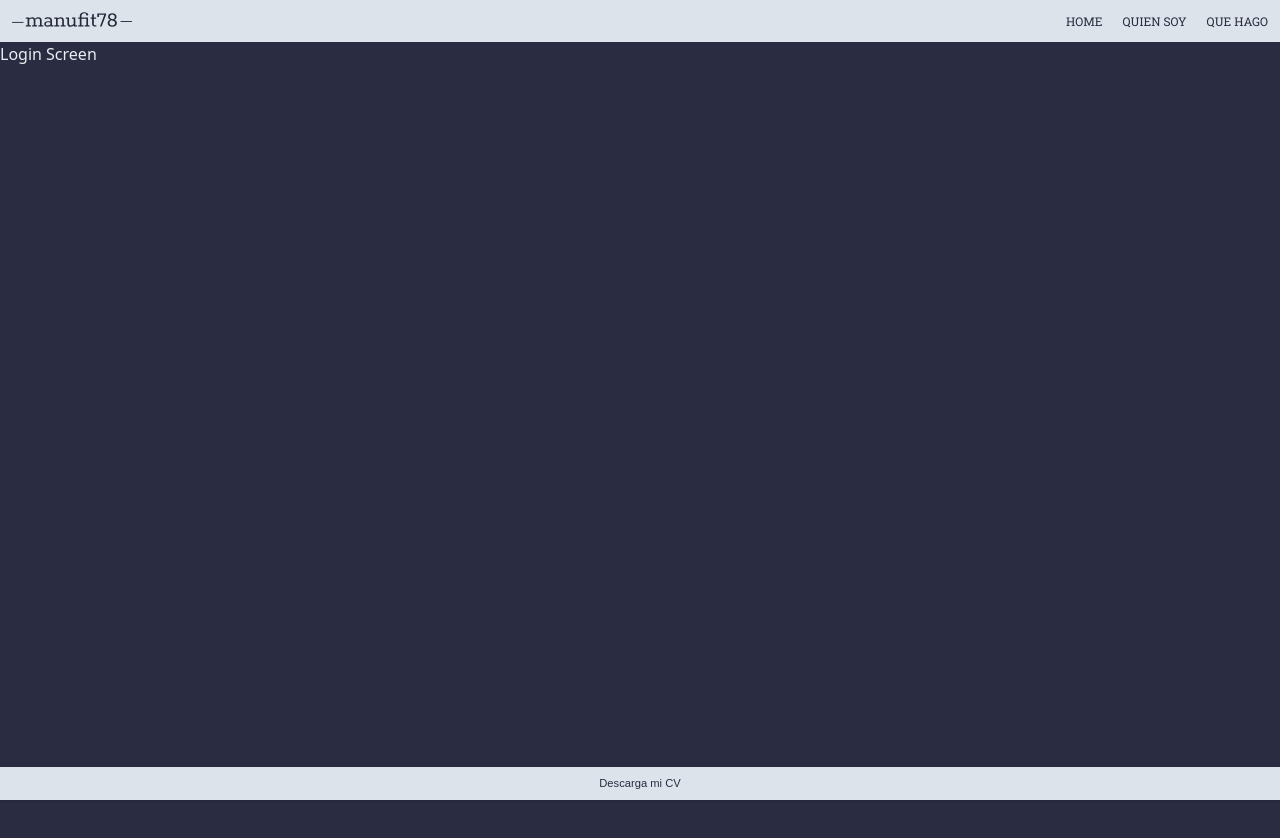
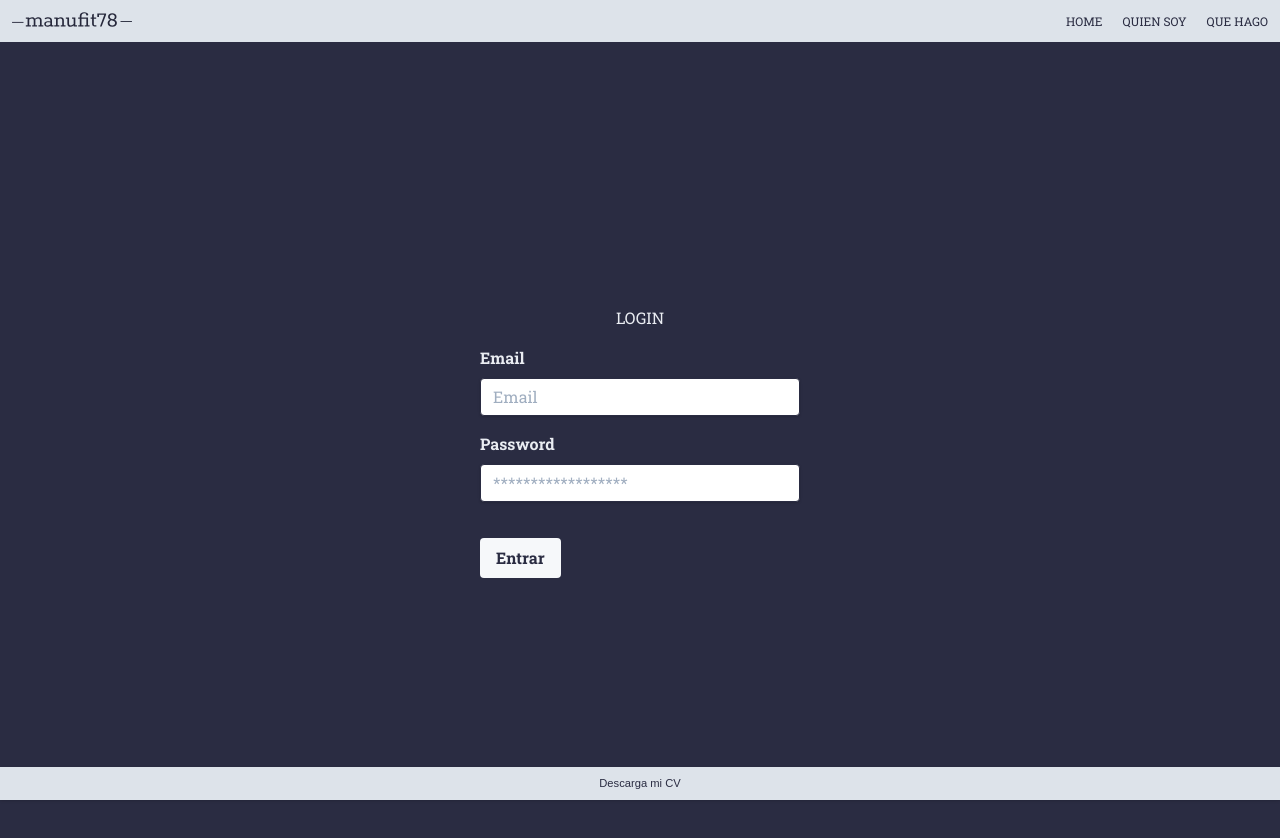
Before and after one commit to mnuhell/manufit78, a React (Create React App) app: page /auth/login in a window 1280 px wide. Shown: the top 838 px of the page. Before the commit the page ends 800 px from the top, so only its background shows below. Built offline with nearby package versions, Linux system fonts and the light colour scheme; a web font is replaced by a local one.

Commit message:
Install validator library and useForm hooks

```diff
--- a/package.json
+++ b/package.json
@@ -17,7 +17,8 @@
     "react-scripts": "3.4.3",
     "redux": "^4.0.5",
     "styled-components": "^5.2.0",
-    "tailwindcss": "^1.8.7"
+    "tailwindcss": "^1.8.7",
+    "validator": "^13.1.17"
   },
   "scripts": {
     "build:tailwind": "tailwind build src/tailwind.css -o src/tailwind.output.css",
--- a/src/components/LoginScreen.js
+++ b/src/components/LoginScreen.js
@@ -1,21 +1,92 @@
-import React from 'react';
+import React, { useState } from 'react';
+import validator, { isEmail } from 'validator';
 
 import styled from 'styled-components';
+import useForm from './hooks/useForm';
 
+const FormLogin = styled.div`
 
+    display:flex;
+    height: 100vh;
+    align-items: center;
+    justify-content: center;
 
+    form{
+        min-width: 20em;
+    }
+
+`;
 
 const LoginScreen = () => {
 
+
+    const [ formValues, handleInputChange, reset ] = useForm({
+        email: 'm.villagordovera@gmail.com',
+        password: 1234
+    });
+
+    const { email, password } = formValues;
+
+    const handleSubmitLogin = e => {
+        e.preventDefault();
+
+        const data = {
+            email: email,
+            password: password
+        }
+
+        if(isFormValid) {
+            localStorage.setItem('usuario', JSON.stringify(data));
+        }
+
+        const savedData = localStorage.getItem('usuario');
+
+        console.log('Data: ', JSON.parse(savedData));
+    }
+
+    const isFormValid = () => {
+        if(!validator.isEmail(email)) {
+            //dispatch( setError('El email no es correcto'));
+            return false;
+        }
+
+        return true;
+    }
+
     return (
+        <FormLogin className="container form-login">
 
-        <div className="container">
-            <div className="loginScreen">
-                <h1>Login Screen</h1>
-            </div>
+            <form className="font-culum" onSubmit={ handleSubmitLogin }>
+                <div className="form-login-title text-center mb-4 uppercase">
+                    <p>Login</p>
+                </div>
+                <div className="mb-4">
+                    <label className="block text-gray-700 text-sm font-bold mb-2" htmlFor="email">
+                        Email
+                    </label>
+                    <input
+                    className="shadow appearance-none border rounded w-full py-2 px-3 text-fit-dark-500 leading-tight focus:outline-none focus:shadow-outline"
+                    id="email" type="email" placeholder="Email" name="email"
+                    onChange={handleInputChange} />
+                </div>
 
-        </div>
+                <div className="mb-6">
+                    <label className="block text-gray-700 text-sm font-bold mb-2" htmlFor="password">
+                        Password
+                    </label>
+                    <input
+                    className="shadow appearance-none border border-red-500 rounded w-full py-2 px-3 text-fit-dark-500 mb-3 leading-tight focus:outline-none focus:shadow-outline"
+                    id="password" type="password" placeholder="******************"
+                    name="password" onChange={handleInputChange} />
+                </div>
 
+                <div className="flex items-center justify-between">
+                    <button className="bg-fit-white-100 text-fit-dark-500 hover:bg-blue-700 font-bold py-2 px-4 rounded focus:outline-none focus:shadow-outline" type="submit">
+                        Entrar
+                    </button>
+                </div>
+            </form>
+        </FormLogin>
     )
 }
 
--- a/src/components/QueHago.js
+++ b/src/components/QueHago.js
@@ -189,7 +189,7 @@ const QueHago = () => {
                             </div>
                         </div>
                         <div className="expe__case-work">
-                            <p>Proyecto personal, <p>Laravel y Vue. Reserva clases Crossfit </p></p>
+                            <p>Proyecto personal, Laravel y Vue. Reserva clases Crossfit </p>
                         </div>
                     </div>
                 </div>
@@ -202,20 +202,20 @@ const QueHago = () => {
                 <h2 className="contacto__title"> Información de contácto</h2>
             </div>
             <div className="nacimiento box">
-                <h2 class="title nacimiento__title font-bold">Fecha de nacimiento</h2>
+                <h2 className="title nacimiento__title font-bold">Fecha de nacimiento</h2>
                 <p className="nacimiento__content"> 30-01-1978</p>
             </div>
             <div className="nacionalidad box">
-                <h2 class="title nacionalidad__title font-bold">Nacionalidad</h2>
+                <h2 className="title nacionalidad__title font-bold">Nacionalidad</h2>
                 <p className="nacionalidad__content"> Española</p>
             </div>
             <div className="email box">
-                <h2 class="title email__title font-bold">Email</h2>
+                <h2 className="title email__title font-bold">Email</h2>
                 <p className="email__content"> m.villagordovera[at]gmail.com</p>
             </div>
 
             <div className="social box">
-                <h2 class="title direccion__title font-bold">Redes sociales</h2>
+                <h2 className="title direccion__title font-bold">Redes sociales</h2>
                 <div className="social__box">
 
                     <a href="https://www.instagram.com/manuffit78/" className="icons instagram" title="instagram"><FaInstagram /></a>
--- /dev/null
+++ b/src/components/hooks/useForm.js
@@ -0,0 +1,22 @@
+import { useState } from 'react';
+
+
+const useForm = (initialState = {} ) => {
+
+    const [ values, setValues ] = useState(initialState);
+
+    const reset = () => {
+        setValues(initialState);
+    }
+
+    const handleInputChange = ( { target } ) => {
+        setValues({
+            ...values,
+            [ target.name]: target.value
+        });
+    }
+
+    return [ values, handleInputChange, reset ];
+}
+
+export default useForm;
```
Also changed, not shown: 1 other file (tests, documents, lock files or other folders).
